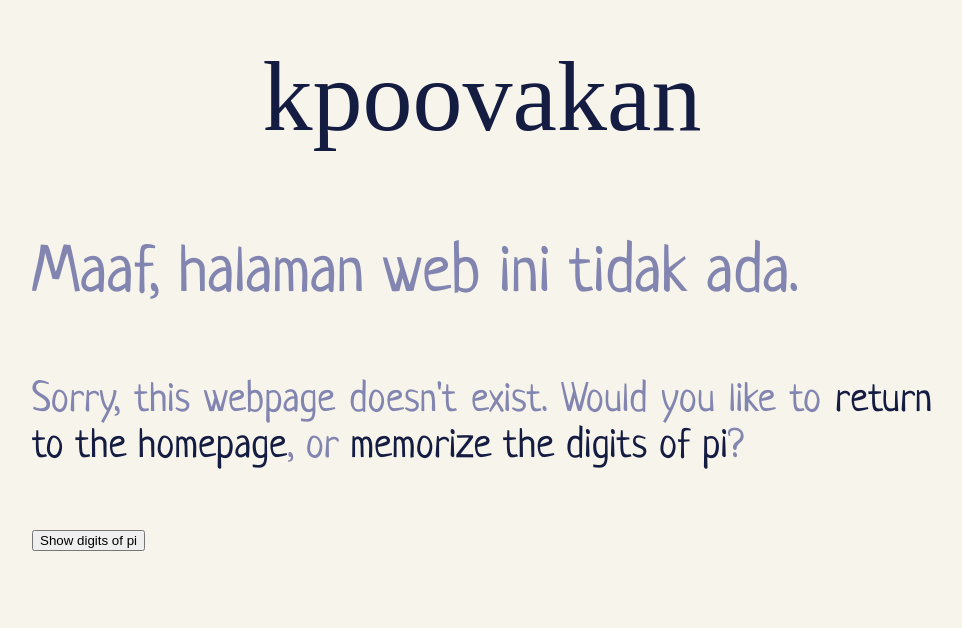
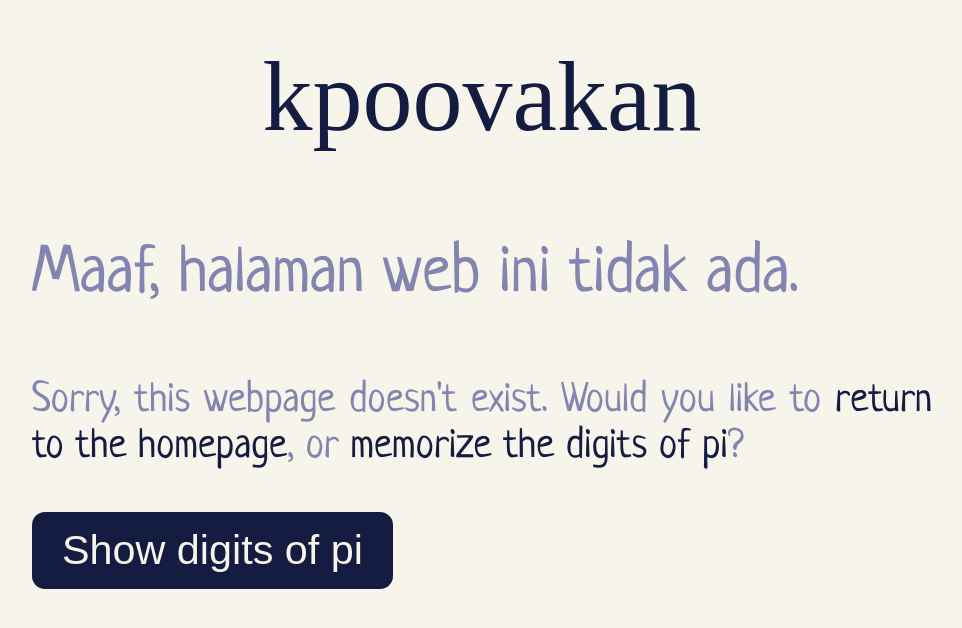
Before and after one commit to kpoovakan/kpoovakan.github.io, a plain HTML site: page 404.html in a window 1280 px wide. Shown: the whole page, without its empty margins (158-1120 px from the left). Drawn offline with Linux system fonts and the light colour scheme; a web font is replaced by a local one.

Commit message:
Update style.css

```diff
--- a/style.css
+++ b/style.css
@@ -68,6 +68,16 @@ body {
   font-family: "neucha", serif;
 }
 
+.main-button {
+  background-color: #151c42;
+  color: #f6f4eb;
+  border: none;
+  border-radius: 13px;
+  padding: 15px 30px;
+  font-size: 31pt;
+  cursor: pointer;
+}
+
 .main-footer {
     a:link, a:visited {
     color: #151c42;
```
